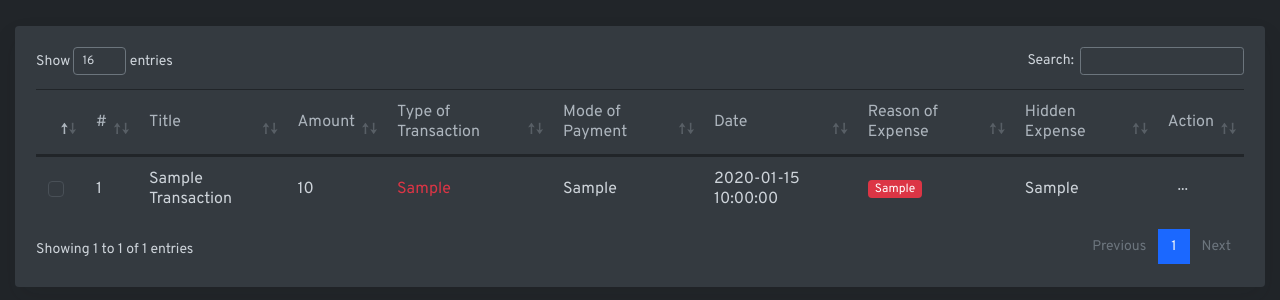
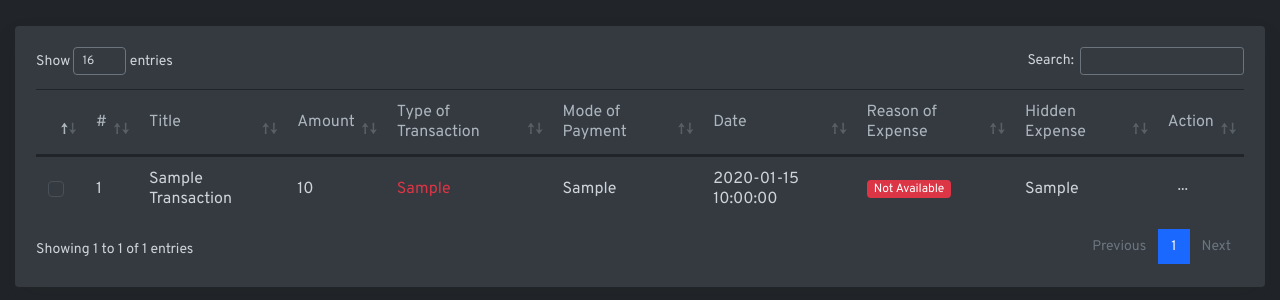
Before and after one commit to amoghkini/expense-tracker, a Python web app: template src/income_expense_tracker/templates/transactions.html in a window 1280 px wide. Shown: the part 1020-1320 px from the top of the page. Run offline with Jinja, Linux system fonts and the light colour scheme; the template is opened without the code that fills it: most values are stand-ins (such as "Sample title", 1, 10 or a date in 2020); some libraries are stand-ins or nearby versions; some web fonts are replaced.

Commit message:
Handing when reason of expense is null

```diff
--- a/src/income_expense_tracker/templates/transactions.html
+++ b/src/income_expense_tracker/templates/transactions.html
@@ -62,8 +62,10 @@
                                                     <span class="badge badge-pill badge-success">{{ transaction['reason_of_expense'] |title }}</span>
                                                 {% elif transaction['reason_of_expense'] == 'want' %}
                                                     <span class="badge badge-pill badge-warning">{{ transaction['reason_of_expense'] |title }}</span>
+                                                {% elif transaction['reason_of_expense'] == 'want' %}
+                                                    <span class="badge badge-pill badge-danger">{{ transaction['reason_of_expense'] |title }}</span>
                                                 {% else %}
-                                                    <span class="badge badge-pill badge-danger">{{ transaction['reason_of_expense'] |title }}</span>
+                                                    <span class="badge badge-pill badge-danger"> Not Available </span>
                                                 {% endif %}
                                             </td>
                                             <td>{{ transaction['hidden_expense'] }}</td>
```
